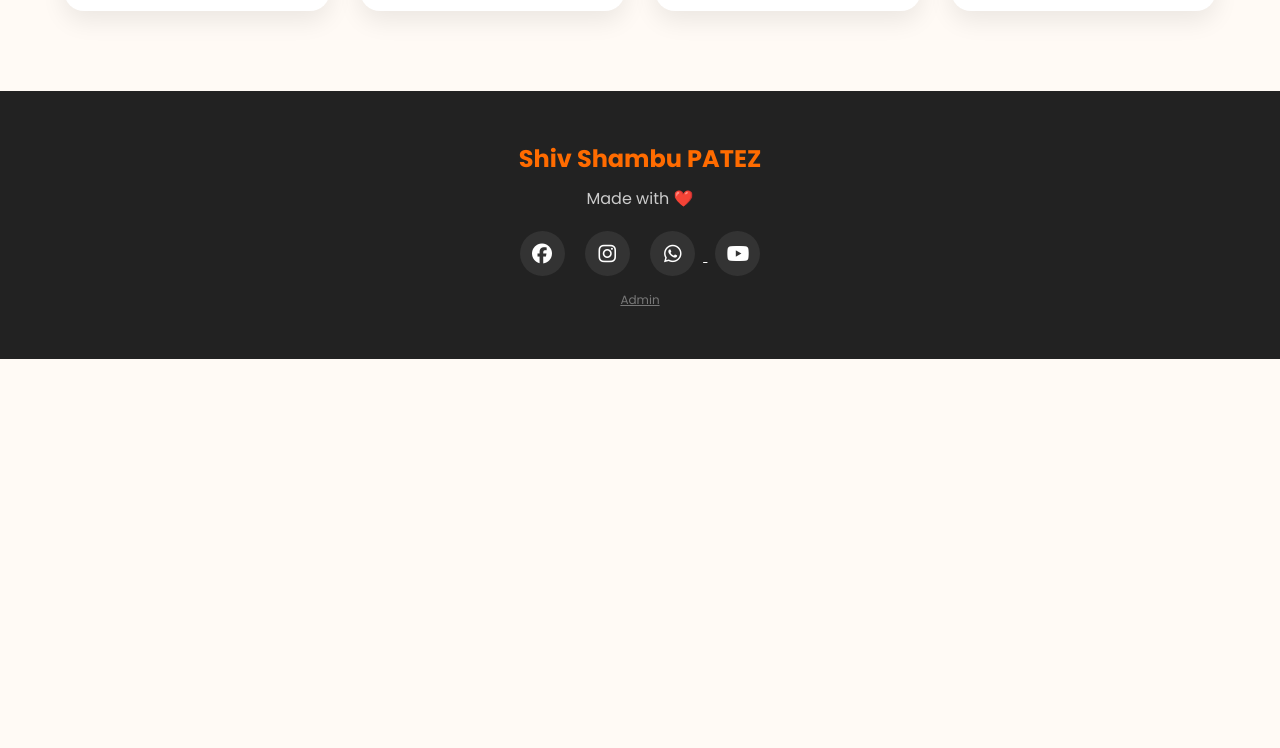
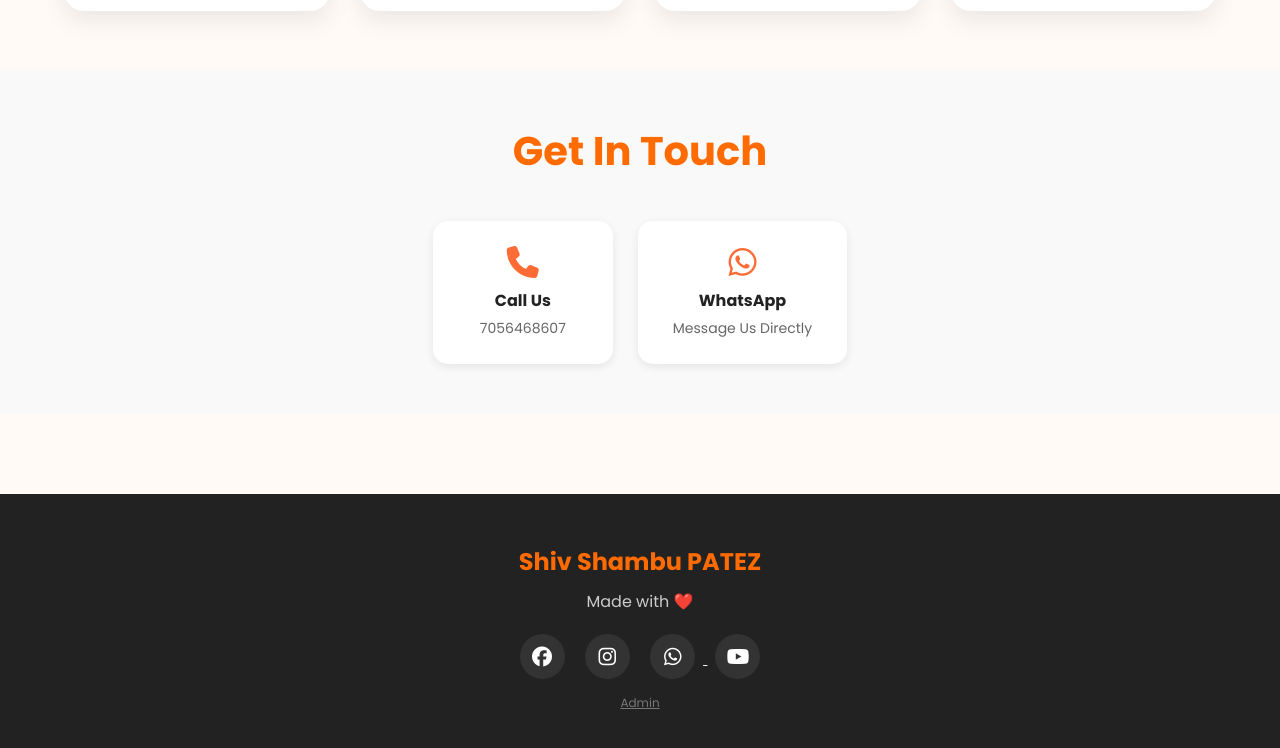
Before and after one commit to mohitmahla0001-maker/shiv-shambu-patez-frontend, a plain HTML site: page index.html in a window 1280 px wide. Shown: the part 1407-2155 px from the top of the page. Before the commit the page ends 1766 px from the top, so only its background shows below. Drawn offline with Linux system fonts and the light colour scheme.

Commit message:
Added contact section - fixed

```diff
--- a/index.html
+++ b/index.html
@@ -44,7 +44,7 @@ href="https://cdnjs.cloudflare.com/ajax/libs/font-awesome/6.5.2/css/all.min.css"
 
 <li><a href="#">About</a></li>
 
-<li><a href="#">Contact</a></li>
+<li><a href="#contact">Contact</a></li>
 
 </ul>
 
@@ -259,6 +259,29 @@ Checkout
 </button>
 
 </div>
+<!--================ CONTACT ================-->
+
+<section id="contact" class="contact-section">
+
+<h2 class="title">Get In Touch</h2>
+
+<div class="contact-container">
+
+    <a href="tel:7056468607" class="contact-card">
+        <i class="fa-solid fa-phone"></i>
+        <h3>Call Us</h3>
+        <p>7056468607</p>
+    </a>
+
+    <a href="https://wa.me/917056468607" target="_blank" class="contact-card">
+        <i class="fa-brands fa-whatsapp"></i>
+        <h3>WhatsApp</h3>
+        <p>Message Us Directly</p>
+    </a>
+
+</div>
+
+</section>
 
 <!--================ FOOTER ================-->
 
--- a/style.css
+++ b/style.css
@@ -548,3 +548,48 @@ cursor:pointer;
 background:#ff5200;
 
 }
+.contact-section {
+    padding: 50px 20px;
+    text-align: center;
+    background: #f9f9f9;
+}
+
+.contact-container {
+    display: flex;
+    justify-content: center;
+    gap: 25px;
+    flex-wrap: wrap;
+    margin-top: 25px;
+}
+
+.contact-card {
+    background: white;
+    padding: 25px 35px;
+    border-radius: 15px;
+    text-decoration: none;
+    color: #222;
+    box-shadow: 0 3px 10px rgba(0,0,0,0.08);
+    transition: 0.3s;
+    min-width: 180px;
+}
+
+.contact-card:hover {
+    transform: translateY(-5px);
+    box-shadow: 0 6px 16px rgba(0,0,0,0.12);
+}
+
+.contact-card i {
+    font-size: 32px;
+    color: #ff6b35;
+    margin-bottom: 10px;
+}
+
+.contact-card h3 {
+    font-size: 16px;
+    margin-bottom: 5px;
+}
+
+.contact-card p {
+    font-size: 14px;
+    color: #666;
+}
```
